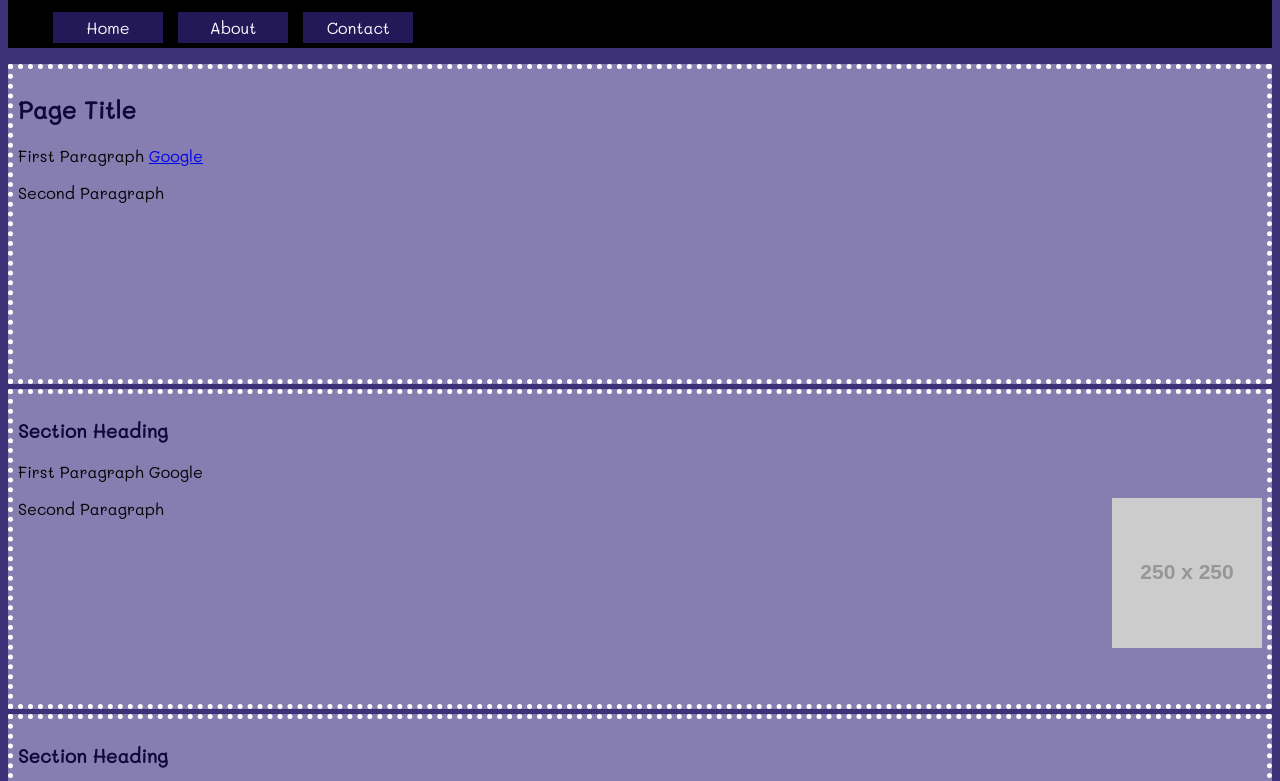
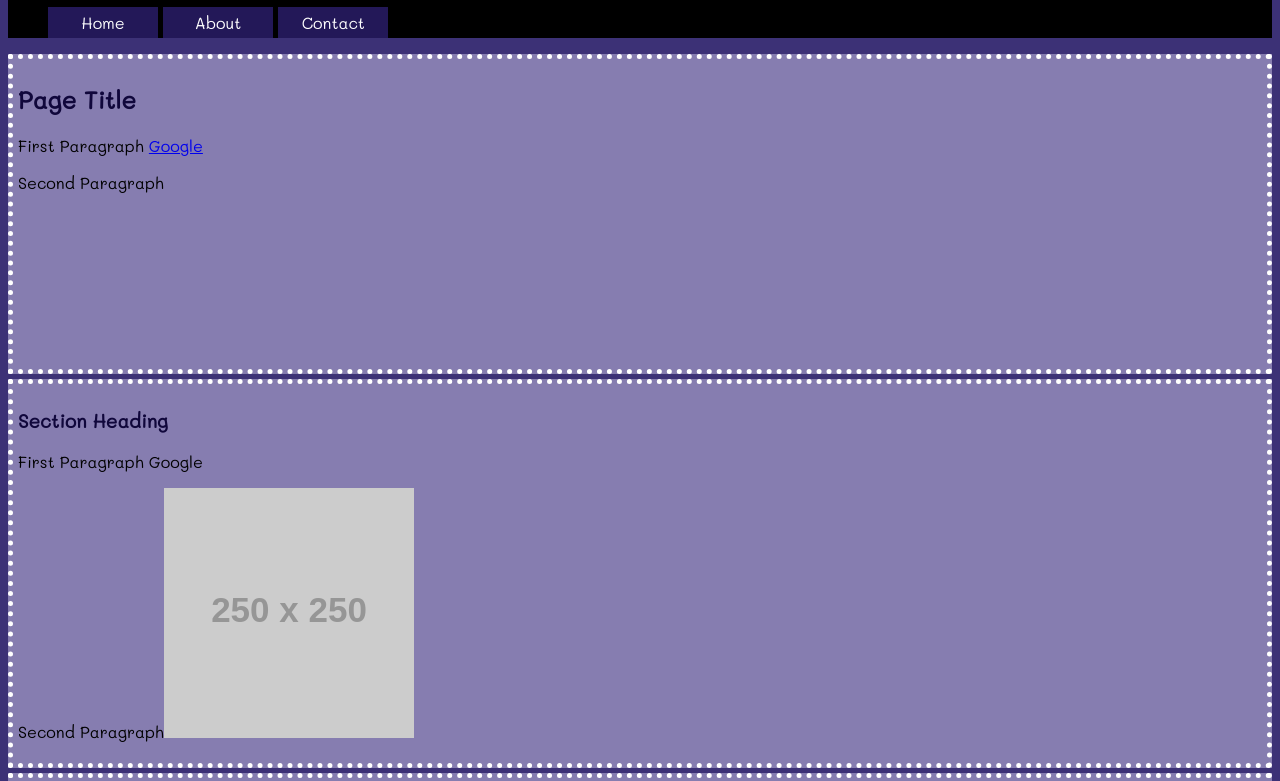
Before and after one commit to mc227/css-exercise-3, a plain HTML site: page index.html in a window 1280 px wide. Shown: the part 57-838 px from the top of the page. Drawn offline with Linux system fonts and the light colour scheme; placeholder pictures from the web are drawn by us.

Commit message:
it's pretty close

```diff
--- a/index.html
+++ b/index.html
@@ -24,55 +24,50 @@ import your favorite google font and add to the body
     <title>CSS Exercise 3</title>
     <style>
         @import url('https://fonts.googleapis.com/css2?family=Mali');
-        img{
-            float:right;
-            max-height: 150px;
+        body{
+            background-color: #3C3176;
+            font-family: "Mali", cursive;
+        }
+        h2,h3{
+            color: #10073B;
+        }
+        section{
+            background-color: #867DB0;
+            border: 5px dotted white;
+            padding:5px;
+            margin:5px 0px;
+            min-height: 300px;
+        }
+        li{
+            color: #FFF;
+            background-color: #231858;
+            text-align: center;
+            display: inline-block;
+            width: 70px;
+            padding: 5px 20px;
+        }
+        .logo{
+            color:white;
+            font-family: fantasy;
+            text-align: center;
+            font-size: 1.5em;
+            line-height:40px;
         }
         footer{
+            padding: 15px;
             color:white;
+            background-color: darkgray;
             text-align: center;
-            background-color: darkgray;
-            padding:40px
-        }
-        li{
-            color:#FFF;
-            display: inline-block;
-            background-color: #231858;
-            padding: 5px 20px;
-            margin:5px;
-            text-align: center;
-            width: 70px;
         }
         header{
             background-color: black;
-        }
-        .logo{
-            color:white;
-            font-size: 1.5em;
-            font-family: fantasy;
-            text-align: center;
-            line-height: 40px;
-        }
-        section{
-            background-color: #867DB0;
-            border:5px dotted white;
-            margin:5px 0;
-            padding:5px;
-            min-height: 300px;
-        }
-        body{
-            background-color: #3C3176;
-            font-family: "Mali",cursive;
-        }
-        h2, h3{
-            color:#10073B;
         }
     </style>
 </head>
 <body>
     <header>
         <nav>
-            <div class="logo">My Company website.</div>
+            <div class="logo">My Company website</div>
             <ul>
                 <li>Home</li>
                 <li>About</li>
```
